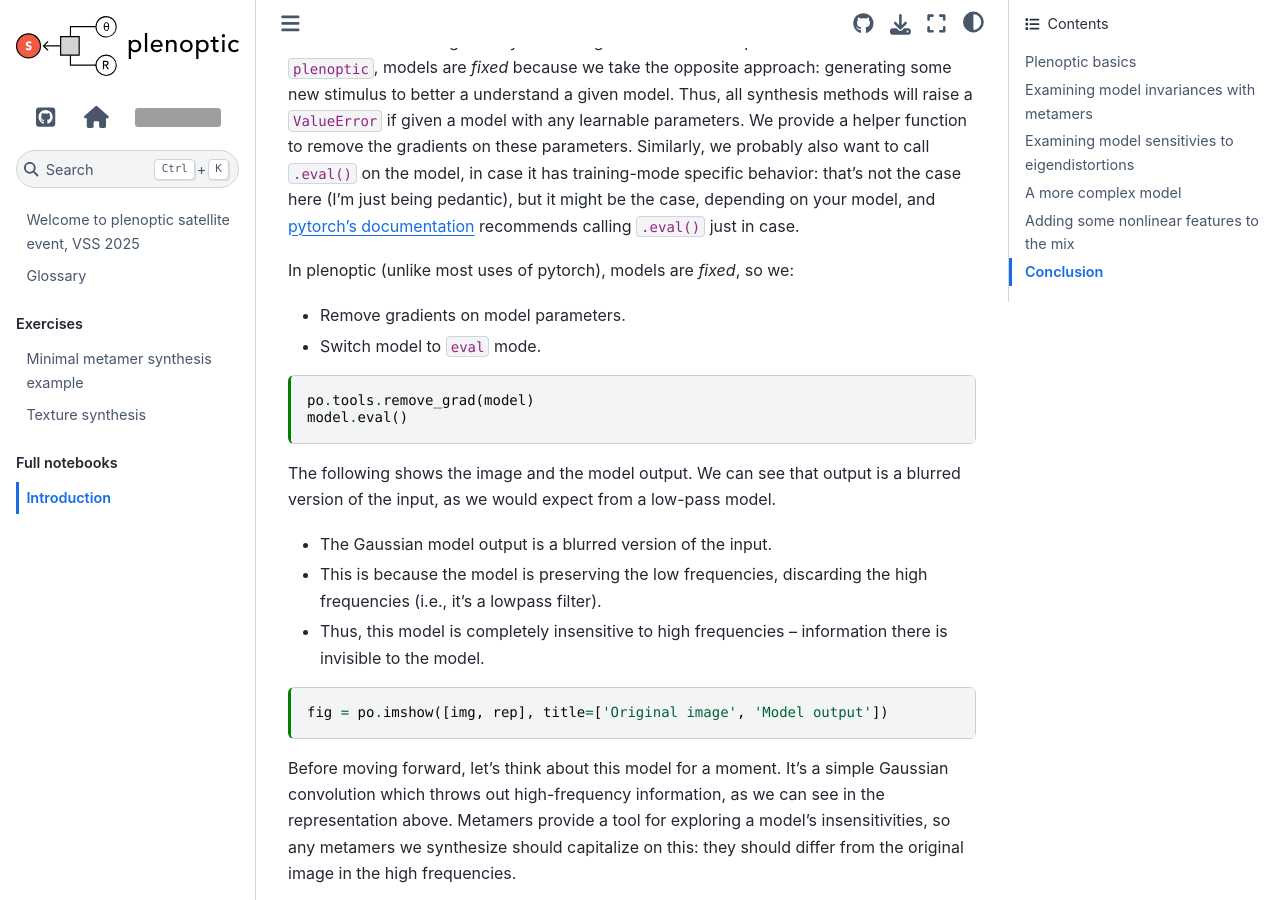
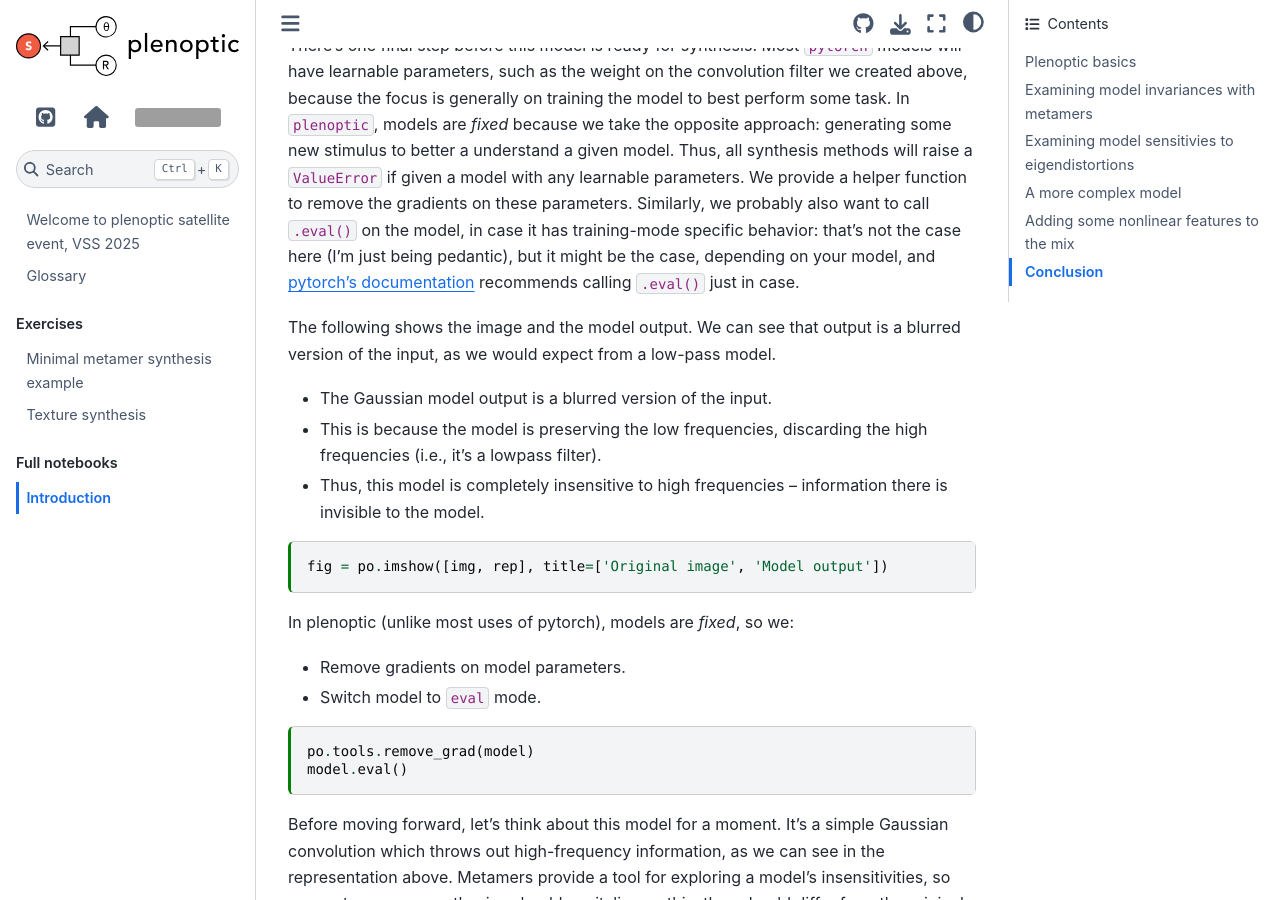
Before and after one commit to plenoptic-org/plenoptic-vss-2025, a Sphinx documentation site: the page built from docs/source/full/introduction.md, in a window 1280 px wide and 900 px high, scrolled down 3908 px. Built offline with Sphinx 7.4.7 and the Sphinx Book theme 1.1.4, drawn with Linux system fonts in a browser that asks for light colours; pages that are not in the unit, such as notebooks, are missing from menus; some of the changed lines change nothing that is shown; some of the changed text lies outside the part shown; grey boxes are pictures that could not be loaded.

Commit message:
small rearrange

````diff
--- a/docs/source/full/introduction.md
+++ b/docs/source/full/introduction.md
@@ -131,8 +131,9 @@ To start, we'll create the `Gaussian` model described above:
 
 Set up the Guassian model. Models in plenoptic must:
 - Inherit `torch.nn.Module`.
+- Have `forward` and `__init__` methods.
 - Accept tensors as input and return tensors as output.
-- Have `forward` and `__init__` methods.
+- All operations performed must be torch-differentiable (i.e., come from the torch library)
 - Have all model parameter gradients removed.
 
 </div>
@@ -182,17 +183,6 @@ There's one final step before this model is ready for synthesis. Most `pytorch`
 
 <div class="render-user render-presenter">
 
-In plenoptic (unlike most uses of pytorch), models are *fixed*, so we:
-- Remove gradients on model parameters.
-- Switch model to `eval` mode.
-
-</div>
-
-```{code-cell} ipython3
-po.tools.remove_grad(model)
-model.eval()
-```
-
 The following shows the image and the model output. We can see that output is a blurred version of the input, as we would expect from a low-pass model.
 
 <div class='render-user render-presenter'>
@@ -205,6 +195,17 @@ The following shows the image and the model output. We can see that output is a
 
 ```{code-cell} ipython3
 fig = po.imshow([img, rep], title=['Original image', 'Model output'])
+```
+
+In plenoptic (unlike most uses of pytorch), models are *fixed*, so we:
+- Remove gradients on model parameters.
+- Switch model to `eval` mode.
+
+</div>
+
+```{code-cell} ipython3
+po.tools.remove_grad(model)
+model.eval()
 ```
 
 Before moving forward, let's think about this model for a moment. It's a simple Gaussian convolution which throws out high-frequency information, as we can see in the representation above. Metamers provide a tool for exploring a model's insensitivities, so any metamers we synthesize should capitalize on this: they should differ from the original image in the high frequencies.
````
